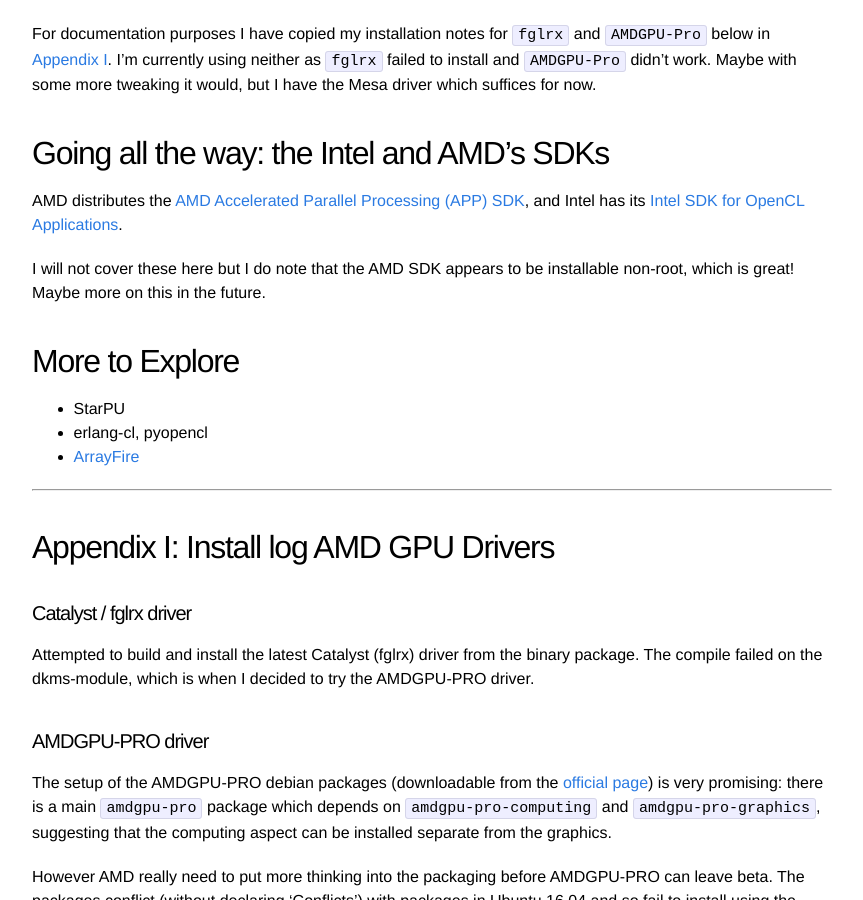
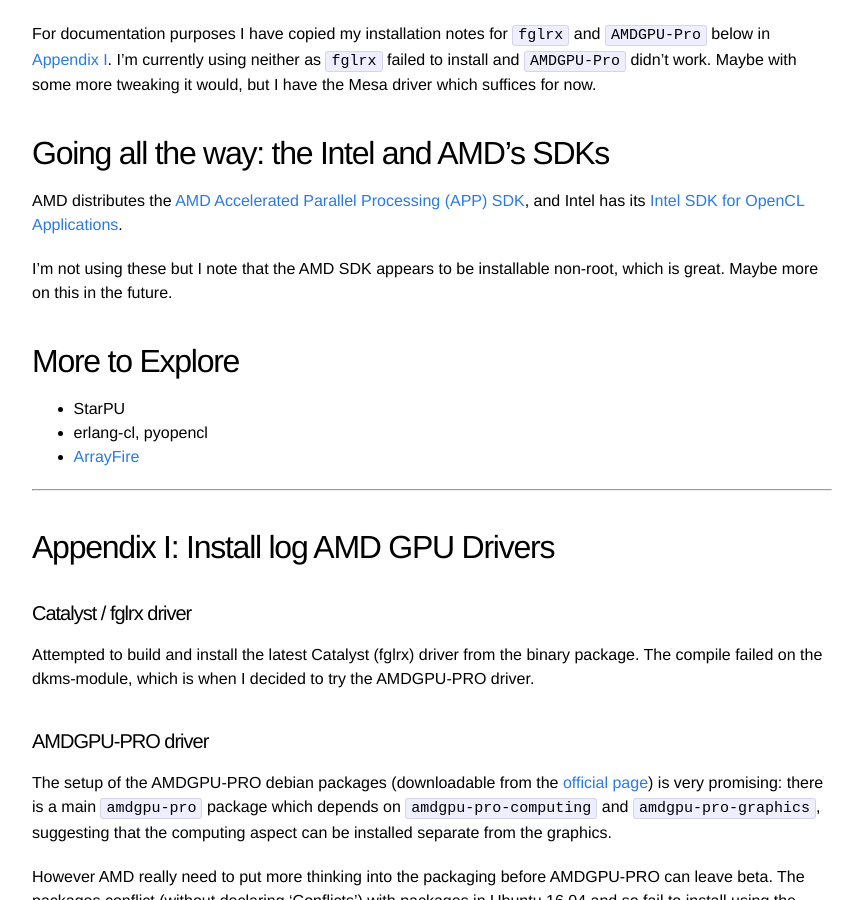
Before and after one commit to zwets/zwets.github.io, a Jekyll site: the page built from _posts/2016-08-18-opencl-on-a-dual-graphics-dell-m4800.md, in a window 1280 px wide and 900 px high, scrolled down 6432 px. Shown: the whole window, without its empty margins (208-1071 px from the left). Built offline with Jekyll 4.4.1, drawn with Linux system fonts in a browser that asks for light colours; some of the changed text lies outside the part shown.

```diff
--- a/_posts/2016-08-18-opencl-on-a-dual-graphics-dell-m4800.md
+++ b/_posts/2016-08-18-opencl-on-a-dual-graphics-dell-m4800.md
@@ -329,8 +329,8 @@
 and Intel has its
 [Intel SDK for OpenCL Applications](https://software.intel.com/en-us/articles/opencl-drivers).
 
-I will not cover these here but I do note that the AMD SDK appears to be installable non-root, which is
-great!  Maybe more on this in the future.
+I'm not using these but I note that the AMD SDK appears to be installable non-root, which is
+great.  Maybe more on this in the future.
 
 ## More to Explore
 
```
Also changed, not shown: other parts of _posts/2016-08-18-opencl-on-a-dual-graphics-dell-m4800.md (+1 -1 lines).
